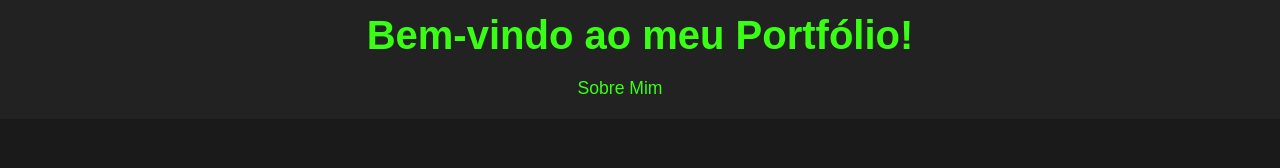
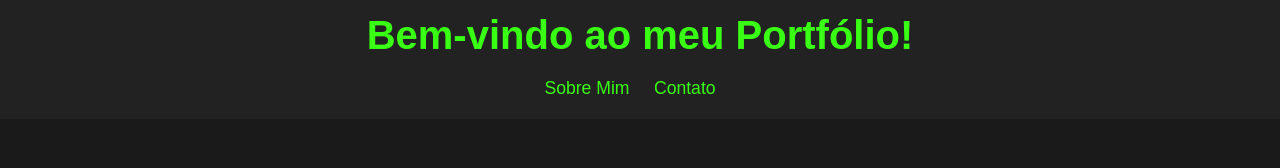
Before and after one commit to paulomaiaso7588/Portifolio, a plain HTML site: page index.html in a window 1280 px wide. Shown: the top 168 px of the page. Drawn offline with Linux system fonts and the light colour scheme.

Commit message:
Update index.html

```diff
--- a/index.html
+++ b/index.html
@@ -12,7 +12,7 @@
         <nav>
             <ul>
                 <li><a href="#sobre">Sobre Mim</a></li>
-                <li><a href='#contato' onclick=mostrarEmail()></a></li>
+                <li><a href="#contato" onclick="mostrarEmail()">Contato</a></li>
             </ul>
         </nav>
     </header>
@@ -39,7 +39,7 @@
         <p>&copy; 2025 Portfólio de Paulo Maia </p>
     </footer>
 
-<script src="script.js"></script>
+   <script src="script.js"></script>
 
-</body>
+ </body>
 </html>
```
